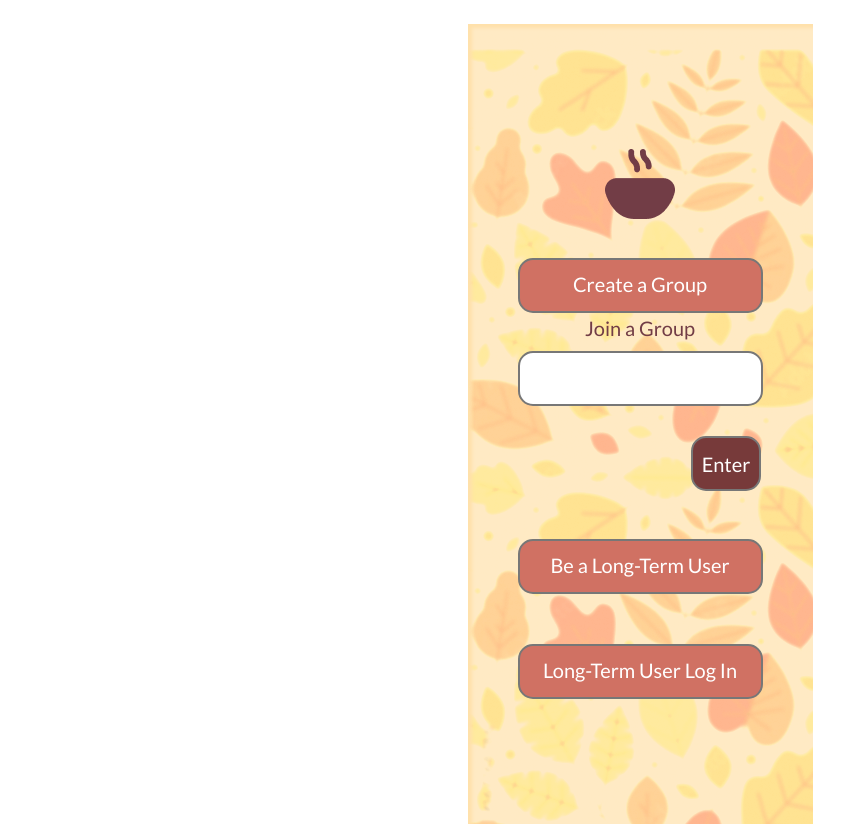
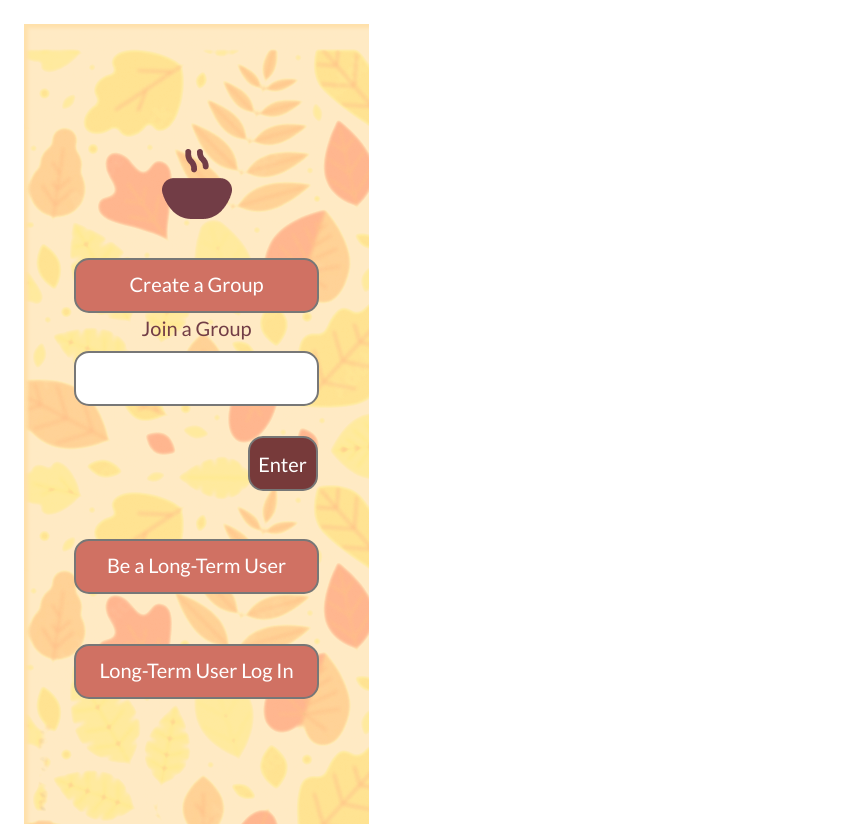
Before and after one commit to kapa-moon/final-project-team-decider, a React (Create React App) app in the folder front-end/: page / in a window 1280 px wide. Shown: the whole page, without its empty margins (0-852 px from the left). Built offline with nearby package versions, Linux system fonts and the light colour scheme.

Commit message:
fix app width

```diff
--- a/front-end/src/App.js
+++ b/front-end/src/App.js
@@ -14,7 +14,7 @@ import Go from './component/Go';
 function App() {
   return (
     <div className='App p-6 max-h-screen flex justify-center min-w-screen max-w-screen md: max-w-800'>
-      <div>
+      <div className='min-w-full max-w-full'>
         <div className='routes h-2/3'>
           <Routes>
             <Route path='/' element={<CreateNewTeam />} />
```
